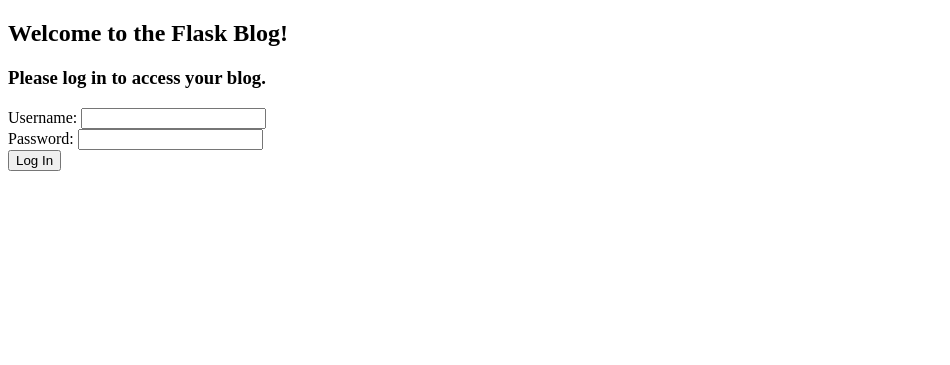
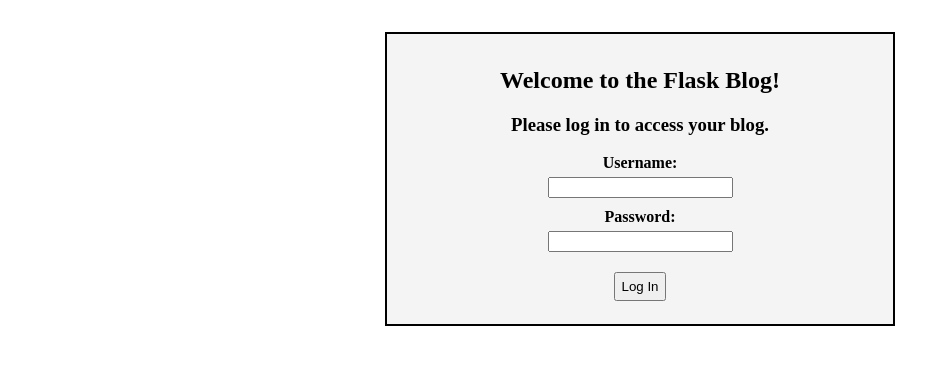
Before and after one commit to djrobinson/python_work, a Flask app: template flask-blog/templates/login.html in a window 1280 px wide. Shown: the top 365 px of the page, without its empty margins (0-950 px from the left). Run offline with Flask 2, Linux system fonts and the light colour scheme; the template is opened without the code that fills it, so the values that code supplies are empty.

Commit message:
Added CSS to flask blog

```diff
--- /dev/null
+++ b/flask-blog/static/css/styles.css
@@ -0,0 +1,36 @@
+.container {
+    background: #f4f4f4;
+    margin: 2em auto;
+    padding: 0.8em;
+    width: 30em;
+    border: 2px solid #000;
+}
+
+.login-wrapper {
+    text-align: center;
+}
+
+label {
+    display: block;
+    margin-bottom: 5px;
+    font-weight: bold;
+}
+
+.lgoin-wrapper label {
+    display: inline-block;
+}
+
+input {
+    margin-bottom: 10px;
+}
+
+button {
+    padding: 5px;
+    margin: 10px 0;
+}
+
+.flash, .error {
+    background: #000;
+    color: #fff;
+    padding: 0.5em;
+}
--- a/flask-blog/templates/template.html
+++ b/flask-blog/templates/template.html
@@ -2,6 +2,7 @@
 <html>
     <head>
         <title>Welcome, friends!</title>
+        <link rel="stylesheet" href="{{url_for('static', filename='css/styles.css') }}">
     </head>
     <body>
         <div class="container">
```
Also changed, not shown: flask-blog/blog.db.
